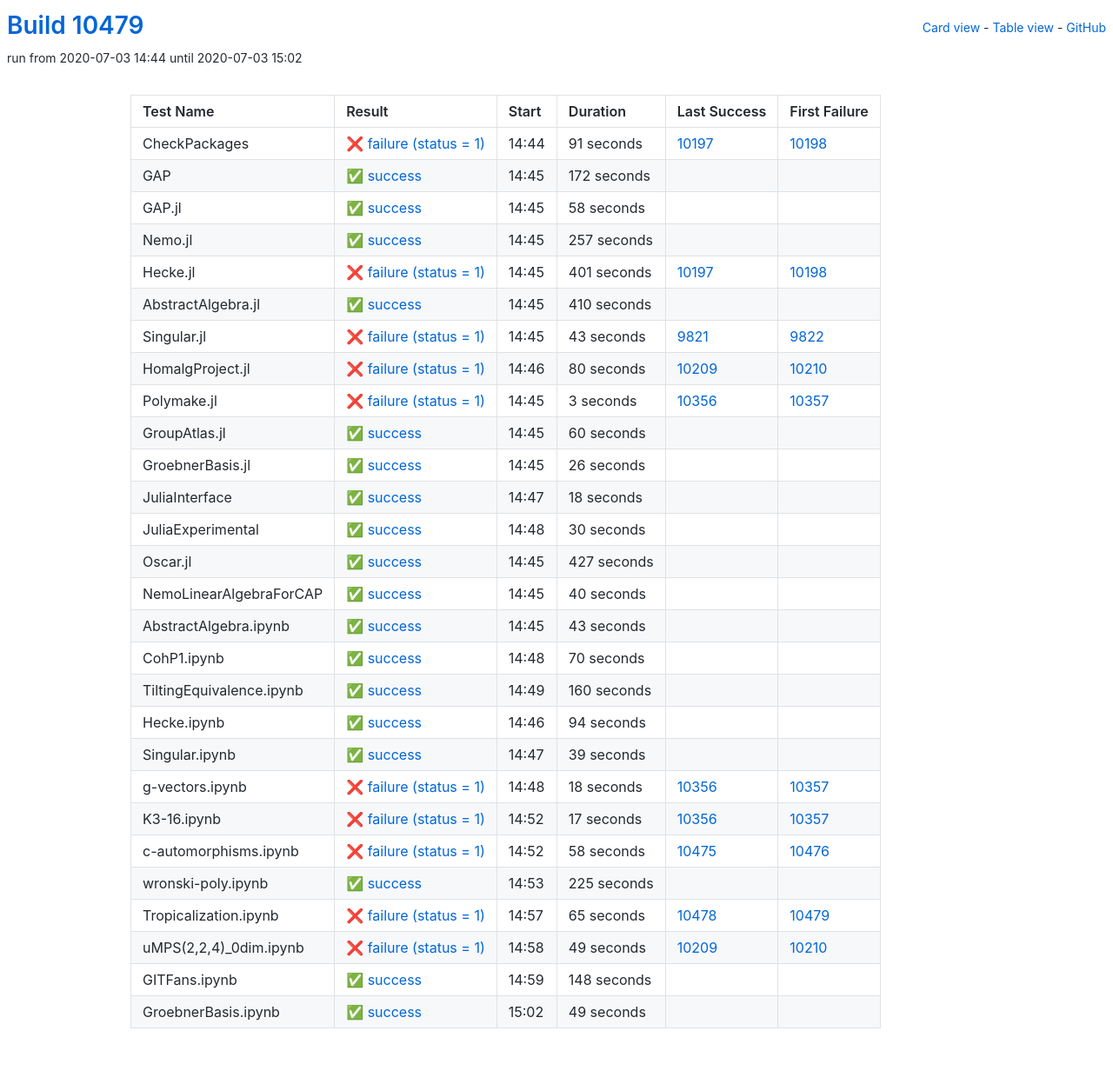
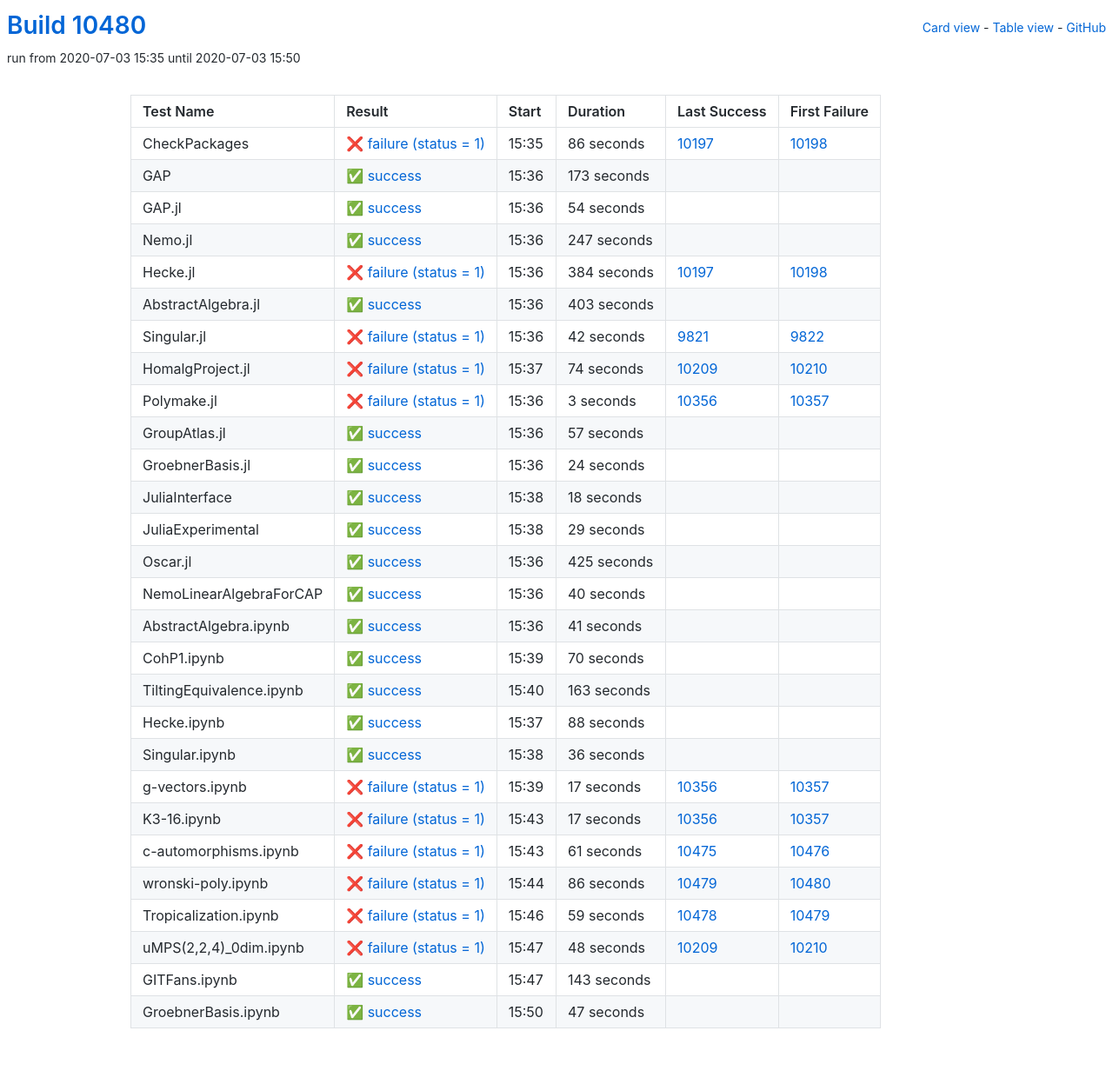
Before and after one commit to oscar-system/oscar-ci-status, a Jekyll site: the page built from table.html, in a window 1280 px wide. Shown: the whole page at 87% size. Built offline with Jekyll 4.4.1, drawn with Linux system fonts in a browser that asks for light colours.

Commit message:
Build #10480

```diff
--- a/_data/ci.yml
+++ b/_data/ci.yml
@@ -1,6 +1,6 @@
 ---
-build: 10479
-build_url: https://oscarci.mathematik.uni-kl.de/job/oscar/10479/
+build: 10480
+build_url: https://oscarci.mathematik.uni-kl.de/job/oscar/10480/
 job: oscar
 organization: oscar-system
 repo: oscar-ci-status
@@ -8,104 +8,104 @@ repourl: https://github.com/oscar-system/oscar-ci-status
 tests:
 - name: CheckPackages
   id: checkpackages
-  log: https://oscarci.mathematik.uni-kl.de/job/oscar/10479/artifact/logs/build-10479/CheckPackages.log
-  start: 2020-07-03 14:44
+  log: https://oscarci.mathematik.uni-kl.de/job/oscar/10480/artifact/logs/build-10480/CheckPackages.log
+  start: 2020-07-03 15:35
   success: false
   exitcode: 1
   status: failure
-  duration: 91
+  duration: 86
   last_success: 10197
   last_success_url: https://oscarci.mathematik.uni-kl.de/job/oscar/10197/
   first_failure: 10198
   first_failure_url: https://oscarci.mathematik.uni-kl.de/job/oscar/10198/
 - name: GAP
   id: gap
-  log: https://oscarci.mathematik.uni-kl.de/job/oscar/10479/artifact/logs/build-10479/GAP.log
-  start: 2020-07-03 14:45
+  log: https://oscarci.mathematik.uni-kl.de/job/oscar/10480/artifact/logs/build-10480/GAP.log
+  start: 2020-07-03 15:36
   success: true
   exitcode: 0
   status: success
-  duration: 172
+  duration: 173
   last_success: false
   last_success_url:
   first_failure: false
   first_failure_url:
 - name: GAP.jl
   id: gap-jl
-  log: https://oscarci.mathematik.uni-kl.de/job/oscar/10479/artifact/logs/build-10479/GAP.jl.log
-  start: 2020-07-03 14:45
+  log: https://oscarci.mathematik.uni-kl.de/job/oscar/10480/artifact/logs/build-10480/GAP.jl.log
+  start: 2020-07-03 15:36
   success: true
   exitcode: 0
   status: success
-  duration: 58
+  duration: 54
   last_success: false
   last_success_url:
   first_failure: false
   first_failure_url:
 - name: Nemo.jl
   id: nemo-jl
-  log: https://oscarci.mathematik.uni-kl.de/job/oscar/10479/artifact/logs/build-10479/Nemo.jl.log
-  start: 2020-07-03 14:45
+  log: https://oscarci.mathematik.uni-kl.de/job/oscar/10480/artifact/logs/build-10480/Nemo.jl.log
+  start: 2020-07-03 15:36
   success: true
   exitcode: 0
   status: success
-  duration: 257
+  duration: 247
   last_success: false
   last_success_url:
   first_failure: false
   first_failure_url:
 - name: Hecke.jl
   id: hecke-jl
-  log: https://oscarci.mathematik.uni-kl.de/job/oscar/10479/artifact/logs/build-10479/Hecke.jl.log
-  start: 2020-07-03 14:45
+  log: https://oscarci.mathematik.uni-kl.de/job/oscar/10480/artifact/logs/build-10480/Hecke.jl.log
+  start: 2020-07-03 15:36
   success: false
   exitcode: 1
   status: failure
-  duration: 401
+  duration: 384
   last_success: 10197
   last_success_url: https://oscarci.mathematik.uni-kl.de/job/oscar/10197/
   first_failure: 10198
   first_failure_url: https://oscarci.mathematik.uni-kl.de/job/oscar/10198/
 - name: AbstractAlgebra.jl
   id: abstractalgebra-jl
-  log: https://oscarci.mathematik.uni-kl.de/job/oscar/10479/artifact/logs/build-10479/AbstractAlgebra.jl.log
-  start: 2020-07-03 14:45
+  log: https://oscarci.mathematik.uni-kl.de/job/oscar/10480/artifact/logs/build-10480/AbstractAlgebra.jl.log
+  start: 2020-07-03 15:36
   success: true
   exitcode: 0
   status: success
-  duration: 410
+  duration: 403
   last_success: false
   last_success_url:
   first_failure: false
   first_failure_url:
 - name: Singular.jl
   id: singular-jl
-  log: https://oscarci.mathematik.uni-kl.de/job/oscar/10479/artifact/logs/build-10479/Singular.jl.log
-  start: 2020-07-03 14:45
+  log: https://oscarci.mathematik.uni-kl.de/job/oscar/10480/artifact/logs/build-10480/Singular.jl.log
+  start: 2020-07-03 15:36
   success: false
   exitcode: 1
   status: failure
-  duration: 43
+  duration: 42
   last_success: 9821
   last_success_url: https://oscarci.mathematik.uni-kl.de/job/oscar/9821/
   first_failure: 9822
   first_failure_url: https://oscarci.mathematik.uni-kl.de/job/oscar/9822/
 - name: HomalgProject.jl
   id: homalgproject-jl
-  log: https://oscarci.mathematik.uni-kl.de/job/oscar/10479/artifact/logs/build-10479/HomalgProject.jl.log
-  start: 2020-07-03 14:46
+  log: https://oscarci.mathematik.uni-kl.de/job/oscar/10480/artifact/logs/build-10480/HomalgProject.jl.log
+  start: 2020-07-03 15:37
   success: false
   exitcode: 1
   status: failure
-  duration: 80
+  duration: 74
   last_success: 10209
   last_success_url: https://oscarci.mathematik.uni-kl.de/job/oscar/10209/
   first_failure: 10210
   first_failure_url: https://oscarci.mathematik.uni-kl.de/job/oscar/10210/
 - name: Polymake.jl
   id: polymake-jl
-  log: https://oscarci.mathematik.uni-kl.de/job/oscar/10479/artifact/logs/build-10479/Polymake.jl.log
-  start: 2020-07-03 14:45
+  log: https://oscarci.mathematik.uni-kl.de/job/oscar/10480/artifact/logs/build-10480/Polymake.jl.log
+  start: 2020-07-03 15:36
   success: false
   exitcode: 1
   status: failure
@@ -116,32 +116,32 @@ tests:
   first_failure_url: https://oscarci.mathematik.uni-kl.de/job/oscar/10357/
 - name: GroupAtlas.jl
   id: groupatlas-jl
-  log: https://oscarci.mathematik.uni-kl.de/job/oscar/10479/artifact/logs/build-10479/GroupAtlas.jl.log
-  start: 2020-07-03 14:45
+  log: https://oscarci.mathematik.uni-kl.de/job/oscar/10480/artifact/logs/build-10480/GroupAtlas.jl.log
+  start: 2020-07-03 15:36
   success: true
   exitcode: 0
   status: success
-  duration: 60
+  duration: 57
   last_success: false
   last_success_url:
   first_failure: false
   first_failure_url:
 - name: GroebnerBasis.jl
   id: groebnerbasis-jl
-  log: https://oscarci.mathematik.uni-kl.de/job/oscar/10479/artifact/logs/build-10479/GroebnerBasis.jl.log
-  start: 2020-07-03 14:45
+  log: https://oscarci.mathematik.uni-kl.de/job/oscar/10480/artifact/logs/build-10480/GroebnerBasis.jl.log
+  start: 2020-07-03 15:36
   success: true
   exitcode: 0
   status: success
-  duration: 26
+  duration: 24
   last_success: false
   last_success_url:
   first_failure: false
   first_failure_url:
 - name: JuliaInterface
   id: juliainterface
-  log: https://oscarci.mathematik.uni-kl.de/job/oscar/10479/artifact/logs/build-10479/JuliaInterface.log
-  start: 2020-07-03 14:47
+  log: https://oscarci.mathematik.uni-kl.de/job/oscar/10480/artifact/logs/build-10480/JuliaInterface.log
+  start: 2020-07-03 15:38
   success: true
   exitcode: 0
   status: success
@@ -152,32 +152,32 @@ tests:
   first_failure_url:
 - name: JuliaExperimental
   id: juliaexperimental
-  log: https://oscarci.mathematik.uni-kl.de/job/oscar/10479/artifact/logs/build-10479/JuliaExperimental.log
-  start: 2020-07-03 14:48
+  log: https://oscarci.mathematik.uni-kl.de/job/oscar/10480/artifact/logs/build-10480/JuliaExperimental.log
+  start: 2020-07-03 15:38
   success: true
   exitcode: 0
   status: success
-  duration: 30
+  duration: 29
   last_success: false
   last_success_url:
   first_failure: false
   first_failure_url:
 - name: Oscar.jl
   id: oscar-jl
-  log: https://oscarci.mathematik.uni-kl.de/job/oscar/10479/artifact/logs/build-10479/Oscar.jl.log
-  start: 2020-07-03 14:45
+  log: https://oscarci.mathematik.uni-kl.de/job/oscar/10480/artifact/logs/build-10480/Oscar.jl.log
+  start: 2020-07-03 15:36
   success: true
   exitcode: 0
   status: success
-  duration: 427
+  duration: 425
   last_success: false
   last_success_url:
   first_failure: false
   first_failure_url:
 - name: NemoLinearAlgebraForCAP
   id: nemolinearalgebraforcap
-  log: https://oscarci.mathematik.uni-kl.de/job/oscar/10479/artifact/logs/build-10479/NemoLinearAlgebraForCAP.log
-  start: 2020-07-03 14:45
+  log: https://oscarci.mathematik.uni-kl.de/job/oscar/10480/artifact/logs/build-10480/NemoLinearAlgebraForCAP.log
+  start: 2020-07-03 15:36
   success: true
   exitcode: 0
   status: success
@@ -188,20 +188,20 @@ tests:
   first_failure_url:
 - name: AbstractAlgebra.ipynb
   id: abstractalgebra-ipynb
-  log: https://oscarci.mathematik.uni-kl.de/job/oscar/10479/artifact/logs/build-10479/AbstractAlgebra.ipynb.log
-  start: 2020-07-03 14:45
+  log: https://oscarci.mathematik.uni-kl.de/job/oscar/10480/artifact/logs/build-10480/AbstractAlgebra.ipynb.log
+  start: 2020-07-03 15:36
   success: true
   exitcode: 0
   status: success
-  duration: 43
+  duration: 41
   last_success: false
   last_success_url:
   first_failure: false
   first_failure_url:
 - name: CohP1.ipynb
   id: cohp1-ipynb
-  log: https://oscarci.mathematik.uni-kl.de/job/oscar/10479/artifact/logs/build-10479/CohP1.ipynb.log
-  start: 2020-07-03 14:48
+  log: https://oscarci.mathematik.uni-kl.de/job/oscar/10480/artifact/logs/build-10480/CohP1.ipynb.log
+  start: 2020-07-03 15:39
   success: true
   exitcode: 0
   status: success
@@ -212,56 +212,56 @@ tests:
   first_failure_url:
 - name: TiltingEquivalence.ipynb
   id: tiltingequivalence-ipynb
-  log: https://oscarci.mathematik.uni-kl.de/job/oscar/10479/artifact/logs/build-10479/TiltingEquivalence.ipynb.log
-  start: 2020-07-03 14:49
+  log: https://oscarci.mathematik.uni-kl.de/job/oscar/10480/artifact/logs/build-10480/TiltingEquivalence.ipynb.log
+  start: 2020-07-03 15:40
   success: true
   exitcode: 0
   status: success
-  duration: 160
+  duration: 163
   last_success: false
   last_success_url:
   first_failure: false
   first_failure_url:
 - name: Hecke.ipynb
   id: hecke-ipynb
-  log: https://oscarci.mathematik.uni-kl.de/job/oscar/10479/artifact/logs/build-10479/Hecke.ipynb.log
-  start: 2020-07-03 14:46
+  log: https://oscarci.mathematik.uni-kl.de/job/oscar/10480/artifact/logs/build-10480/Hecke.ipynb.log
+  start: 2020-07-03 15:37
   success: true
   exitcode: 0
   status: success
-  duration: 94
+  duration: 88
   last_success: false
   last_success_url:
   first_failure: false
   first_failure_url:
 - name: Singular.ipynb
   id: singular-ipynb
-  log: https://oscarci.mathematik.uni-kl.de/job/oscar/10479/artifact/logs/build-10479/Singular.ipynb.log
-  start: 2020-07-03 14:47
+  log: https://oscarci.mathematik.uni-kl.de/job/oscar/10480/artifact/logs/build-10480/Singular.ipynb.log
+  start: 2020-07-03 15:38
   success: true
   exitcode: 0
   status: success
-  duration: 39
+  duration: 36
   last_success: false
   last_success_url:
   first_failure: false
   first_failure_url:
 - name: g-vectors.ipynb
   id: g-vectors-ipynb
-  log: https://oscarci.mathematik.uni-kl.de/job/oscar/10479/artifact/logs/build-10479/g-vectors.ipynb.log
-  start: 2020-07-03 14:48
+  log: https://oscarci.mathematik.uni-kl.de/job/oscar/10480/artifact/logs/build-10480/g-vectors.ipynb.log
+  start: 2020-07-03 15:39
   success: false
   exitcode: 1
   status: failure
-  duration: 18
+  duration: 17
   last_success: 10356
   last_success_url: https://oscarci.mathematik.uni-kl.de/job/oscar/10356/
   first_failure: 10357
   first_failure_url: https://oscarci.mathematik.uni-kl.de/job/oscar/10357/
 - name: K3-16.ipynb
   id: k3-16-ipynb
-  log: https://oscarci.mathematik.uni-kl.de/job/oscar/10479/artifact/logs/build-10479/K3-16.ipynb.log
-  start: 2020-07-03 14:52
+  log: https://oscarci.mathematik.uni-kl.de/job/oscar/10480/artifact/logs/build-10480/K3-16.ipynb.log
+  start: 2020-07-03 15:43
   success: false
   exitcode: 1
   status: failure
@@ -272,72 +272,72 @@ tests:
   first_failure_url: https://oscarci.mathematik.uni-kl.de/job/oscar/10357/
 - name: c-automorphisms.ipynb
   id: c-automorphisms-ipynb
-  log: https://oscarci.mathematik.uni-kl.de/job/oscar/10479/artifact/logs/build-10479/c-automorphisms.ipynb.log
-  start: 2020-07-03 14:52
+  log: https://oscarci.mathematik.uni-kl.de/job/oscar/10480/artifact/logs/build-10480/c-automorphisms.ipynb.log
+  start: 2020-07-03 15:43
   success: false
   exitcode: 1
   status: failure
-  duration: 58
+  duration: 61
   last_success: 10475
   last_success_url: https://oscarci.mathematik.uni-kl.de/job/oscar/10475/
   first_failure: 10476
   first_failure_url: https://oscarci.mathematik.uni-kl.de/job/oscar/10476/
 - name: wronski-poly.ipynb
   id: wronski-poly-ipynb
-  log: https://oscarci.mathematik.uni-kl.de/job/oscar/10479/artifact/logs/build-10479/wronski-poly.ipynb.log
-  start: 2020-07-03 14:53
-  success: true
-  exitcode: 0
-  status: success
-  duration: 225
-  last_success: false
-  last_success_url:
-  first_failure: false
-  first_failure_url:
-- name: Tropicalization.ipynb
-  id: tropicalization-ipynb
-  log: https://oscarci.mathematik.uni-kl.de/job/oscar/10479/artifact/logs/build-10479/Tropicalization.ipynb.log
-  start: 2020-07-03 14:57
+  log: https://oscarci.mathematik.uni-kl.de/job/oscar/10480/artifact/logs/build-10480/wronski-poly.ipynb.log
+  start: 2020-07-03 15:44
   success: false
   exitcode: 1
   status: failure
-  duration: 65
+  duration: 86
+  last_success: 10479
+  last_success_url: https://oscarci.mathematik.uni-kl.de/job/oscar/10479/
+  first_failure: 10480
+  first_failure_url: https://oscarci.mathematik.uni-kl.de/job/oscar/10480/
+- name: Tropicalization.ipynb
+  id: tropicalization-ipynb
+  log: https://oscarci.mathematik.uni-kl.de/job/oscar/10480/artifact/logs/build-10480/Tropicalization.ipynb.log
+  start: 2020-07-03 15:46
+  success: false
+  exitcode: 1
+  status: failure
+  duration: 59
   last_success: 10478
   last_success_url: https://oscarci.mathematik.uni-kl.de/job/oscar/10478/
   first_failure: 10479
   first_failure_url: https://oscarci.mathematik.uni-kl.de/job/oscar/10479/
 - name: uMPS(2,2,4)_0dim.ipynb
   id: umps-2-2-4-0dim-ipynb
-  log: https://oscarci.mathematik.uni-kl.de/job/oscar/10479/artifact/logs/build-10479/uMPS-2-2-4-_0dim.ipynb.log
-  start: 2020-07-03 14:58
+  log: https://oscarci.mathematik.uni-kl.de/job/oscar/10480/artifact/logs/build-10480/uMPS-2-2-4-_0dim.ipynb.log
+  start: 2020-07-03 15:47
   success: false
   exitcode: 1
   status: failure
-  duration: 49
+  duration: 48
   last_success: 10209
   last_success_url: https://oscarci.mathematik.uni-kl.de/job/oscar/10209/
   first_failure: 10210
   first_failure_url: https://oscarci.mathematik.uni-kl.de/job/oscar/10210/
 - name: GITFans.ipynb
   id: gitfans-ipynb
-  log: https://oscarci.mathematik.uni-kl.de/job/oscar/10479/artifact/logs/build-10479/GITFans.ipynb.log
-  start: 2020-07-03 14:59
+  log: https://oscarci.mathematik.uni-kl.de/job/oscar/10480/artifact/logs/build-10480/GITFans.ipynb.log
+  start: 2020-07-03 15:47
   success: true
   exitcode: 0
   status: success
-  duration: 148
+  duration: 143
   last_success: false
   last_success_url:
   first_failure: false
   first_failure_url:
 - name: GroebnerBasis.ipynb
   id: groebnerbasis-ipynb
-  log: https://oscarci.mathematik.uni-kl.de/job/oscar/10479/artifact/logs/build-10479/GroebnerBasis.ipynb.log
-  start: 2020-07-03 15:02
+  log: https://oscarci.mathematik.uni-kl.de/job/oscar/10480/artifact/logs/build-10480/GroebnerBasis.ipynb.log
+  start: 2020-07-03 15:50
   success: true
   exitcode: 0
   status: success
-  duration: 49
+  duration: 47
   last_success: false
   last_success_url:
   first_failure: false
```
Also changed, not shown: README.md.
